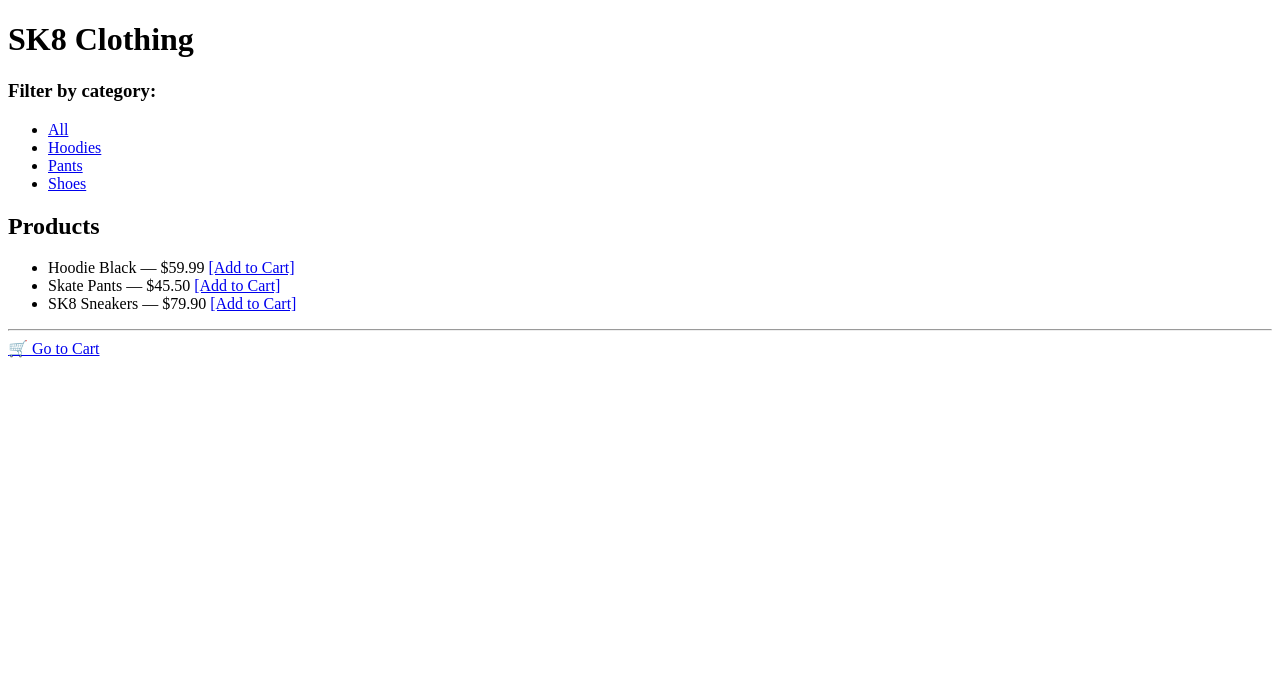
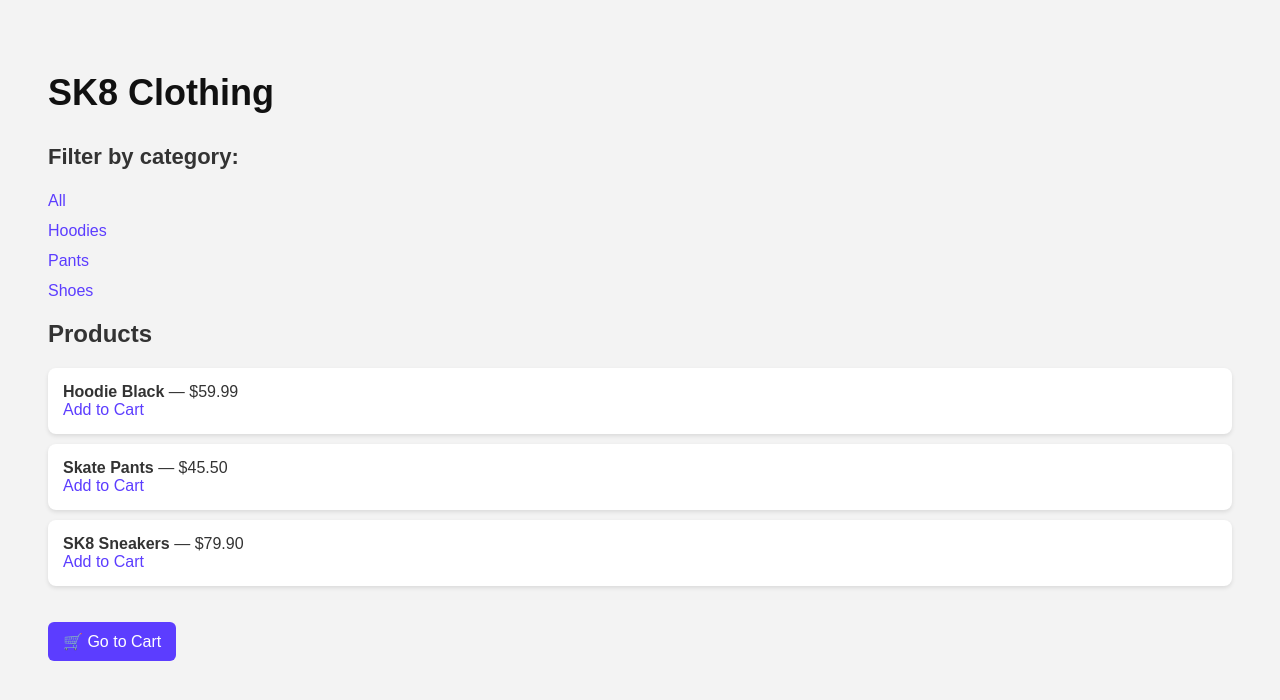
Before and after one commit to kiryushas/sk8-shop, a Django app: page / in a window 1280 px wide. Shown: the top 700 px of the page. Run offline with Django 4.2, Linux system fonts and the light colour scheme; data comes from the database, SQL or seed files in the repository; both versions use the stored data as it was after the commit.

Commit message:
обновлён дизайн product_list

```diff
--- a/config/settings.py
+++ b/config/settings.py
@@ -25,7 +25,7 @@ SECRET_KEY = 'django-insecure-b0_tigo19e+hlid4!%6i^_obh(-c-ye_mhdu%nbqp$to_#o*1g
 # SECURITY WARNING: don't run with debug turned on in production!
 DEBUG = True
 
-ALLOWED_HOSTS = ['sk8-shop.onrender.com']
+ALLOWED_HOSTS = ['127.0.0.1', 'localhost', 'sk8-shop.onrender.com']
 
 
 # Application definition
--- a/shop/templates/shop/product_list.html
+++ b/shop/templates/shop/product_list.html
@@ -2,6 +2,64 @@
 <html>
 <head>
     <title>SK8 Shop</title>
+    <style>
+        body {
+            font-family: Arial, sans-serif;
+            background-color: #f3f3f3;
+            padding: 40px;
+            color: #333;
+        }
+
+        h1 {
+            font-size: 36px;
+            color: #111;
+        }
+
+        h3 {
+            margin-top: 30px;
+            font-size: 22px;
+        }
+
+        ul {
+            list-style-type: none;
+            padding: 0;
+        }
+
+        li {
+            margin-bottom: 12px;
+        }
+
+        a {
+            color: #5c3dff;
+            text-decoration: none;
+        }
+
+        a:hover {
+            text-decoration: underline;
+        }
+
+        .product {
+            background: #fff;
+            padding: 15px;
+            margin: 10px 0;
+            border-radius: 8px;
+            box-shadow: 0 2px 4px rgba(0,0,0,0.1);
+        }
+
+        .cart-link {
+            display: inline-block;
+            margin-top: 20px;
+            padding: 10px 15px;
+            background: #5c3dff;
+            color: white;
+            border-radius: 6px;
+            text-decoration: none;
+        }
+
+        .cart-link:hover {
+            background: #4330b0;
+        }
+    </style>
 </head>
 <body>
     <h1>SK8 Clothing</h1>
@@ -17,14 +75,13 @@
     <h2>Products</h2>
     <ul>
         {% for product in products %}
-        <li>
-            {{ product.name }} — ${{ product.price }}
-            <a href="{% url 'add_to_cart' product.id %}">[Add to Cart]</a>
+        <li class="product">
+            <strong>{{ product.name }}</strong> — ${{ product.price }}<br>
+            <a href="{% url 'add_to_cart' product.id %}">Add to Cart</a>
         </li>
         {% endfor %}
     </ul>
 
-    <hr>
-    <a href="{% url 'cart' %}">🛒 Go to Cart</a>
+    <a href="{% url 'cart' %}" class="cart-link">🛒 Go to Cart</a>
 </body>
 </html>
```
Also changed, not shown: shop/management/commands/createsu.py (added, +17 -0 lines), db.sqlite3, shop/management/__init__.py (added), shop/management/commands/__init__.py (added), 1 other file.
